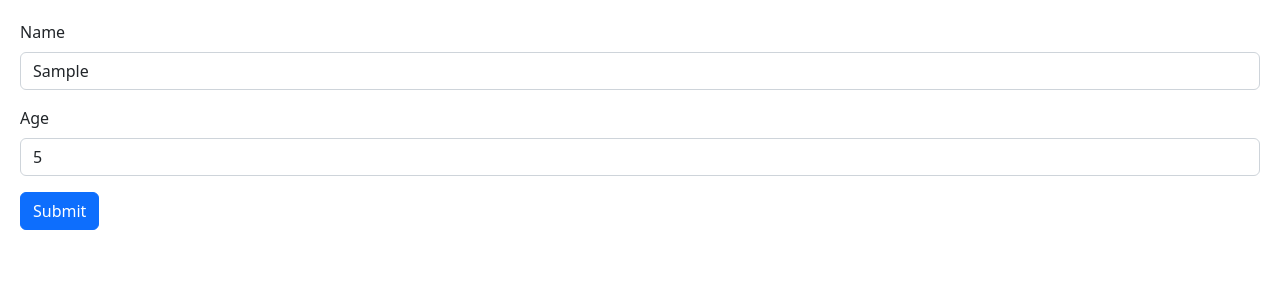
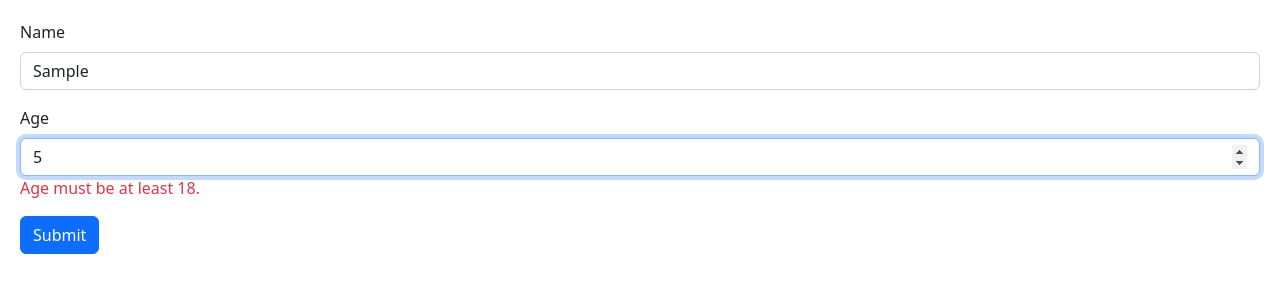
Before and after one commit to johnjohnpenafiel/learn-react-typescript, a React (Vite) app in the folder react-app/: page / in a window 1280 px wide. Both pictures are taken after typing "Sample", "5" into the empty fields and a click on the button "Submit". Shown: the top 300 px of the page. Built offline with nearby package versions, Linux system fonts and the light colour scheme.

Commit message:
validation schema using zod

```diff
--- a/react-app/package.json
+++ b/react-app/package.json
@@ -9,10 +9,12 @@
     "preview": "vite preview"
   },
   "dependencies": {
+    "@hookform/resolvers": "^2.9.11",
     "bootstrap": "^5.2.3",
     "react": "^18.2.0",
     "react-dom": "^18.2.0",
-    "react-hook-form": "^7.52.2"
+    "react-hook-form": "^7.52.2",
+    "zod": "^3.20.6"
   },
   "devDependencies": {
     "@types/react": "^18.0.27",
--- a/react-app/src/components/Form.tsx
+++ b/react-app/src/components/Form.tsx
@@ -1,11 +1,23 @@
 import { FieldValues, useForm } from "react-hook-form";
+import { z } from "zod";
+import { zodResolver } from "@hookform/resolvers/zod";
+
+const schema = z.object({
+  name: z.string().min(3, { message: "Name must beat least 3 charcters." }),
+  age: z
+    .number({ invalid_type_error: "Age field is required." })
+    .min(18, { message: "Age must be at least 18." }),
+});
+
+type FormData = z.infer<typeof schema>;
 
 function Form() {
-  // You can check the attributes by logging the object
-  const form = useForm();
-  console.log(form);
-
-  const { register, handleSubmit } = useForm();
+  // Nested destructuring in formState
+  const {
+    register,
+    handleSubmit,
+    formState: { errors },
+  } = useForm<FormData>({ resolver: zodResolver(schema) });
   const onSubmit = (data: FieldValues) => console.log(data);
 
   return (
@@ -15,22 +27,26 @@
           Name
         </label>
         <input
+          // standard html attributes for data validation
           {...register("name")}
           id="name"
           type="text"
           className="form-control"
         />
+        {/* we use "optional" ? because if the input is empty it will be ignored */}
+        {errors.name && <p className="text-danger">{errors.name.message}</p>}
       </div>
       <div className="mb-3">
         <label htmlFor="age" className="form-label">
           Age
         </label>
         <input
-          {...register("age")}
+          {...register("age", { valueAsNumber: true })}
           id="age"
           type="number"
           className="form-control"
         />
+        {errors.age && <p className="text-danger">{errors.age.message}</p>}
       </div>
       <button className="btn btn-primary" type="submit">
         Submit
```
Also changed, not shown: 1 other file (tests, documents, lock files or other folders).
